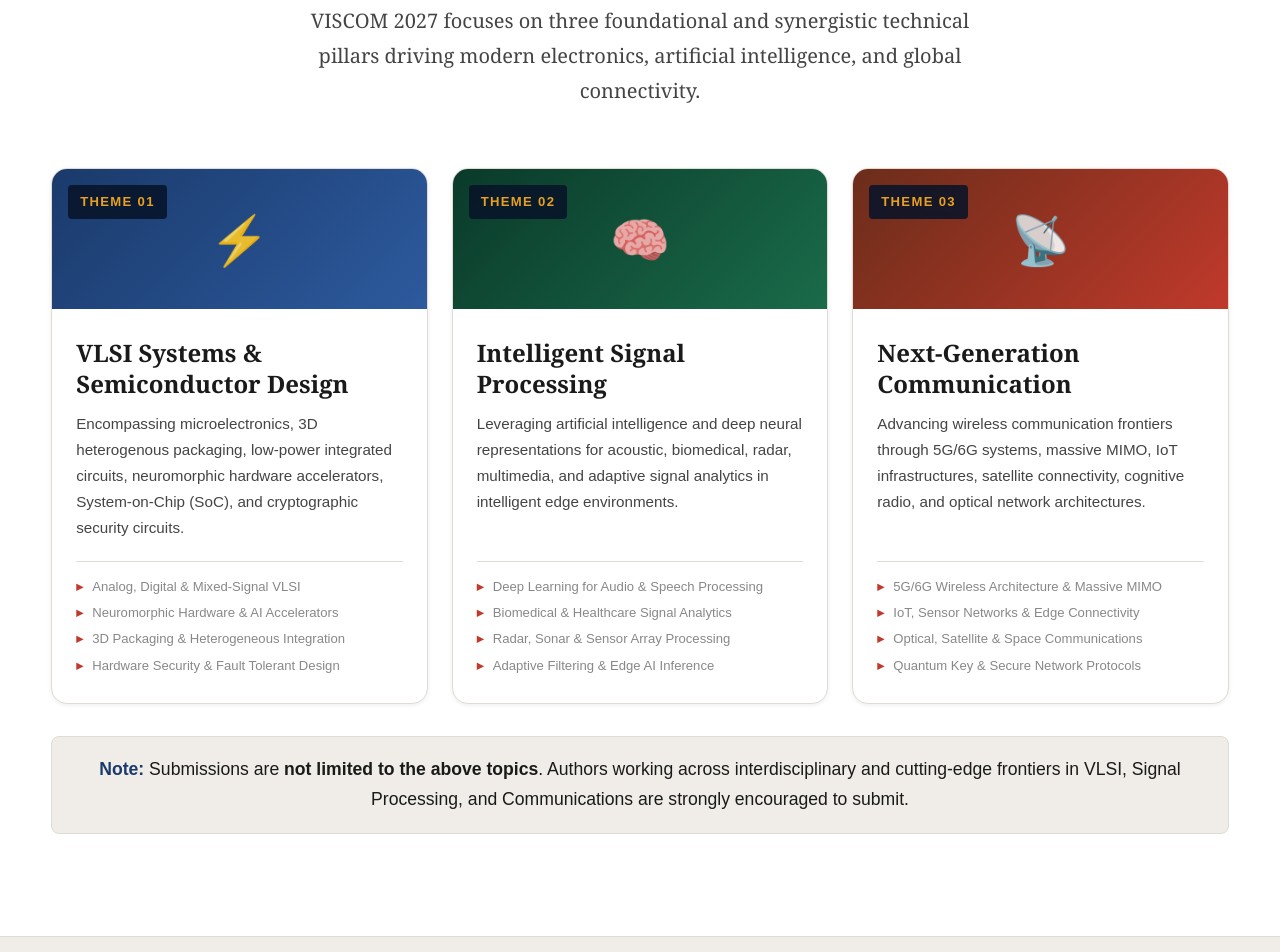
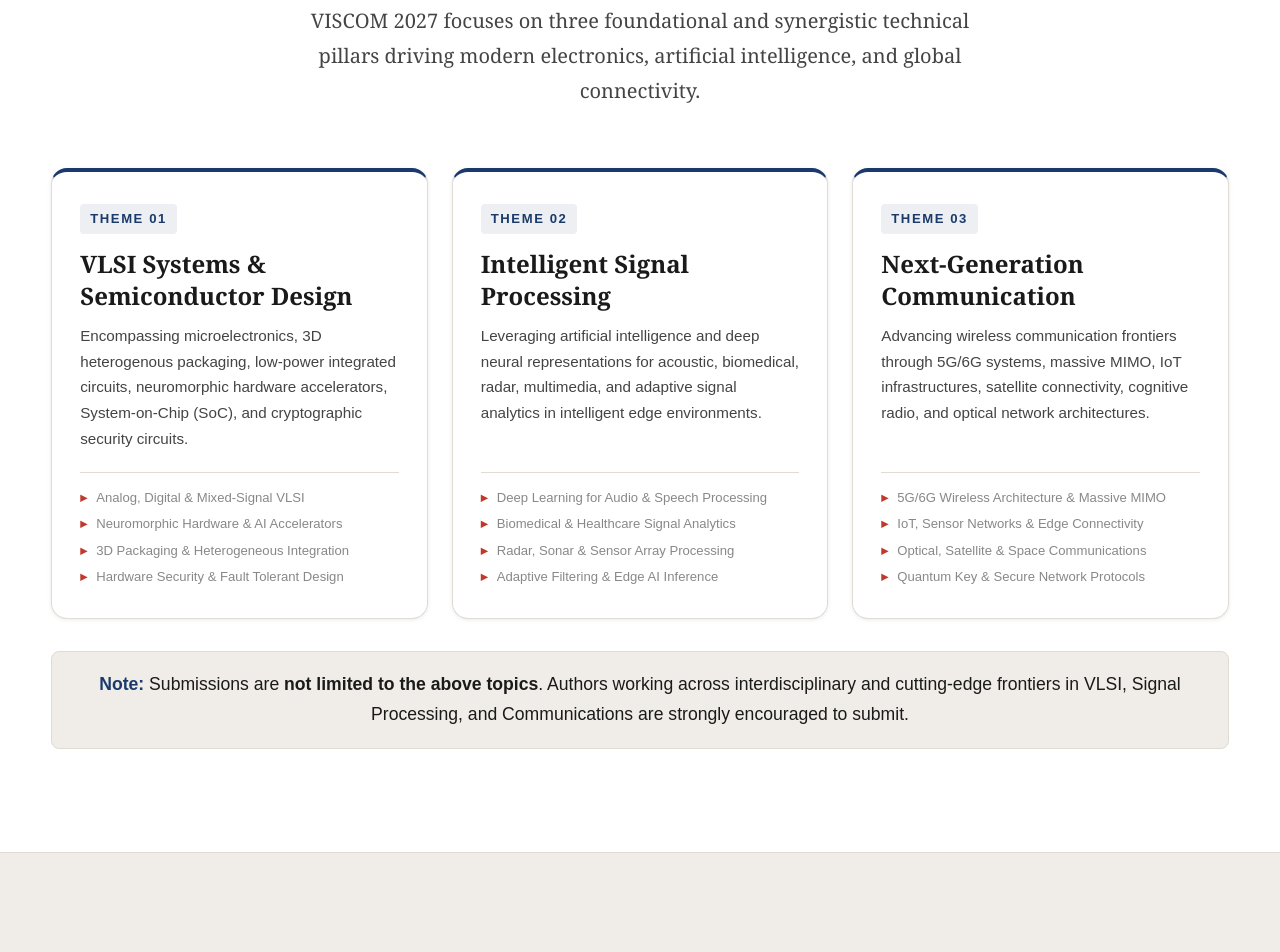
Before and after one commit to subinjosephleon/website, a plain HTML site: page index.html in a window 1280 px wide. Shown: the part 7199-8151 px from the top of the page. Drawn offline with Linux system fonts and the light colour scheme.

Commit message:
Remove colored header bars and icon badges from theme cards for a clean look

```diff
--- a/css/style.css
+++ b/css/style.css
@@ -1210,14 +1210,16 @@ ul { list-style: none; }
   gap: 24px;
 }
 
+/* Theme Card Clean Design */
 .theme-card {
   position: relative;
   border-radius: var(--radius-lg);
   overflow: hidden;
   background: var(--surface);
   border: 1px solid var(--border);
+  border-top: 4px solid var(--accent);
   box-shadow: var(--shadow-sm);
-  transition: transform var(--transition), box-shadow var(--transition);
+  transition: transform var(--transition), box-shadow var(--transition), border-color var(--transition);
   display: flex;
   flex-direction: column;
 }
@@ -1225,54 +1227,26 @@ ul { list-style: none; }
 .theme-card:hover {
   transform: translateY(-6px);
   box-shadow: var(--shadow-lg);
-}
-
-/* Theme card header — icon-based (images removed) */
-.theme-card-header {
-  position: relative;
-  height: 140px;
-  display: flex;
-  align-items: center;
-  justify-content: center;
-  flex-shrink: 0;
-}
-
-/* Distinct non-adjacent colors for 3 themes */
-.theme-header-vlsi {
-  background: linear-gradient(135deg, #1a3a6b 0%, #2d5a9e 100%);
-}
-
-.theme-header-isp {
-  background: linear-gradient(135deg, #0a3a2a 0%, #1a6b4a 100%);
-}
-
-.theme-header-comm {
-  background: linear-gradient(135deg, #6b2d1a 0%, #c0392b 100%);
-}
-
-.theme-icon {
-  font-size: 3rem;
-  opacity: 0.9;
-}
-
-.theme-badge {
-  position: absolute;
-  top: 16px;
-  left: 16px;
-  background: rgba(8, 20, 42, 0.88);
-  backdrop-filter: blur(8px);
-  color: var(--accent-3);
-  font-family: 'Arial', sans-serif;
-  font-size: var(--text-xs);
-  font-weight: 700;
-  letter-spacing: 0.1em;
-  padding: 6px 12px;
+  border-top-color: var(--accent-2);
+}
+
+.theme-badge-inline {
+  display: inline-block;
+  align-self: flex-start;
+  background: rgba(26, 58, 107, 0.08);
+  color: var(--accent);
+  font-family: 'Arial', sans-serif;
+  font-size: var(--text-xs);
+  font-weight: 700;
+  letter-spacing: 0.12em;
+  padding: 4px 10px;
   border-radius: var(--radius-sm);
   text-transform: uppercase;
+  margin-bottom: 14px;
 }
 
 .theme-card-content {
-  padding: 28px 24px;
+  padding: 32px 28px;
   display: flex;
   flex-direction: column;
   flex-grow: 1;
--- a/index.html
+++ b/index.html
@@ -551,11 +551,8 @@
 
           <!-- Theme 1: VLSI -->
           <article class="theme-card" role="listitem" aria-label="Theme 1: VLSI Systems & Nanotechnology">
-            <div class="theme-card-header theme-header-vlsi">
-              <span class="theme-icon">⚡</span>
-              <span class="theme-badge">Theme 01</span>
-            </div>
             <div class="theme-card-content">
+              <span class="theme-badge-inline">Theme 01</span>
               <h3 class="theme-card-title">VLSI Systems &amp; Semiconductor Design</h3>
               <p class="theme-card-desc">
                 Encompassing microelectronics, 3D heterogenous packaging, low-power integrated circuits, neuromorphic hardware accelerators, System-on-Chip (SoC), and cryptographic security circuits.
@@ -571,11 +568,8 @@
 
           <!-- Theme 2: Intelligent Signal Processing -->
           <article class="theme-card" role="listitem" aria-label="Theme 2: Intelligent Signal Processing">
-            <div class="theme-card-header theme-header-isp">
-              <span class="theme-icon">🧠</span>
-              <span class="theme-badge">Theme 02</span>
-            </div>
             <div class="theme-card-content">
+              <span class="theme-badge-inline">Theme 02</span>
               <h3 class="theme-card-title">Intelligent Signal Processing</h3>
               <p class="theme-card-desc">
                 Leveraging artificial intelligence and deep neural representations for acoustic, biomedical, radar, multimedia, and adaptive signal analytics in intelligent edge environments.
@@ -591,11 +585,8 @@
 
           <!-- Theme 3: Communication -->
           <article class="theme-card" role="listitem" aria-label="Theme 3: Next-Generation Communication">
-            <div class="theme-card-header theme-header-comm">
-              <span class="theme-icon">📡</span>
-              <span class="theme-badge">Theme 03</span>
-            </div>
             <div class="theme-card-content">
+              <span class="theme-badge-inline">Theme 03</span>
               <h3 class="theme-card-title">Next-Generation Communication</h3>
               <p class="theme-card-desc">
                 Advancing wireless communication frontiers through 5G/6G systems, massive MIMO, IoT infrastructures, satellite connectivity, cognitive radio, and optical network architectures.
```
